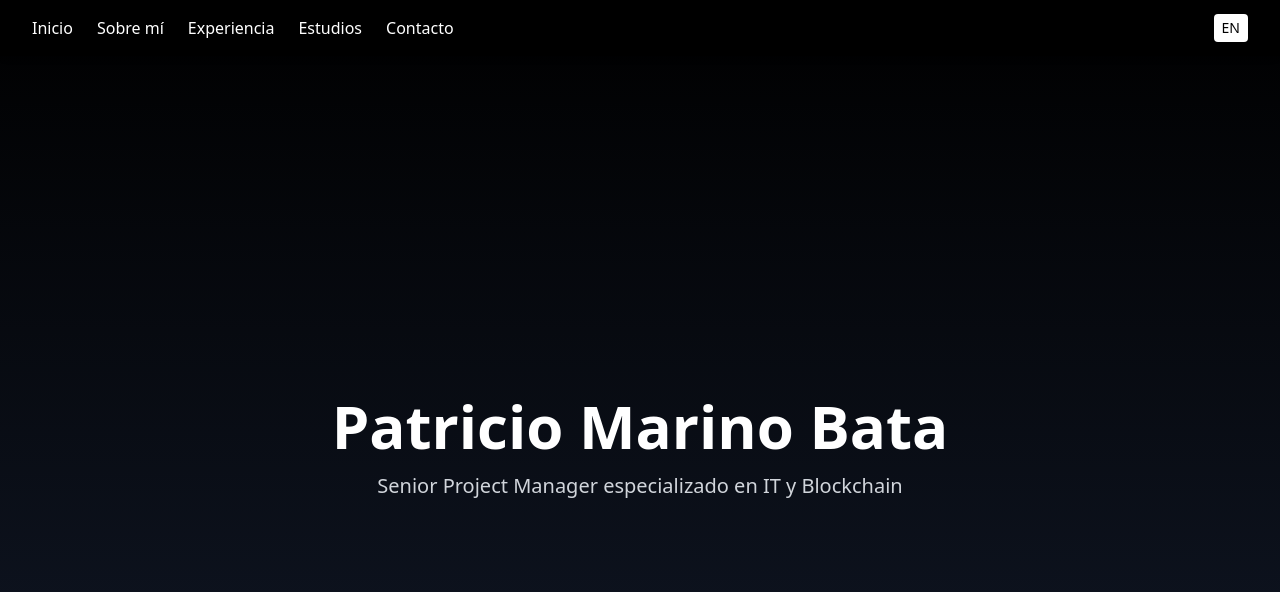
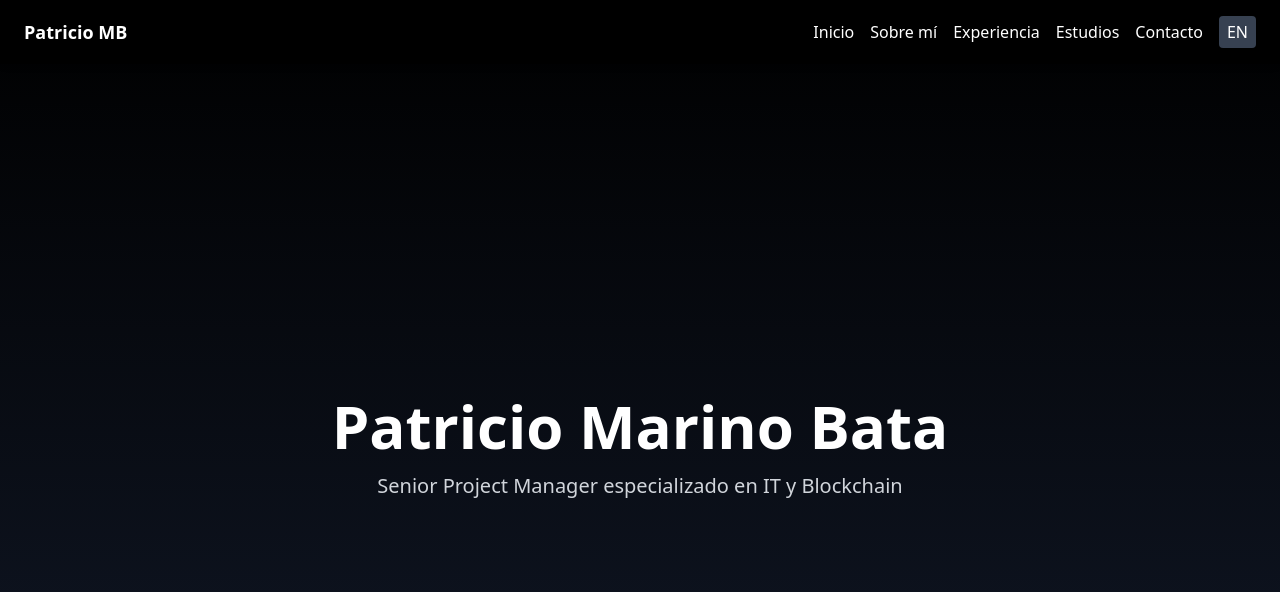
Before and after one commit to PatoMarinoBata/portfolio, a React (Vite) app: page / in a window 1280 px wide. Shown: the top 592 px of the page. Built offline with nearby package versions, Linux system fonts and the light colour scheme.

Commit message:
Navbar con fondo fijo y scroll compensado

```diff
--- a/src/Navbar.jsx
+++ b/src/Navbar.jsx
@@ -1,32 +1,24 @@
+import React from "react";
 import { useLanguage } from "./LanguageContext";
 
 export default function Navbar() {
-  const { texts, toggleLanguage } = useLanguage();
-  const links = [
-    { id: "home", label: texts.navbar.home },
-    { id: "about", label: texts.navbar.about },
-    { id: "experience", label: texts.navbar.experience },
-    { id: "studies", label: texts.navbar.studies },
-    { id: "contact", label: texts.navbar.contact },
-  ];
+  const { texts, toggleLanguage, language } = useLanguage();
 
   return (
-    <nav className="fixed top-0 left-0 w-full bg-black bg-opacity-80 text-white flex justify-between items-center px-8 z-50 shadow-md">
-      <ul className="flex space-x-6 py-4 text-sm md:text-base">
-        {links.map((link) => (
-          <li key={link.id}>
-            <a href={`#${link.id}`} className="hover:text-blue-400 transition">
-              {link.label}
-            </a>
-          </li>
-        ))}
-      </ul>
-      <button
-        onClick={toggleLanguage}
-        className="text-xs md:text-sm bg-white text-black px-2 py-1 rounded hover:bg-gray-200 transition"
-      >
-        {texts.navbar.language}
-      </button>
+    <nav className="fixed top-0 left-0 w-full bg-black shadow-md z-50">
+      <div className="flex justify-between items-center px-6 py-4 text-white">
+        <div className="font-bold text-lg">Patricio MB</div>
+        <div className="space-x-4 text-sm md:text-base">
+          <a href="#home" className="hover:text-blue-400 transition">{texts.navbar.home}</a>
+          <a href="#about" className="hover:text-blue-400 transition">{texts.navbar.about}</a>
+          <a href="#experience" className="hover:text-blue-400 transition">{texts.navbar.experience}</a>
+          <a href="#studies" className="hover:text-blue-400 transition">{texts.navbar.studies}</a>
+          <a href="#contact" className="hover:text-blue-400 transition">{texts.navbar.contact}</a>
+          <button onClick={toggleLanguage} className="ml-4 bg-gray-700 px-2 py-1 rounded hover:bg-gray-600 transition">
+            {language === "es" ? "EN" : "ES"}
+          </button>
+        </div>
+      </div>
     </nav>
   );
 }
--- a/src/portfolio.jsx
+++ b/src/portfolio.jsx
@@ -32,7 +32,7 @@ export default function Portfolio() {
       </section>
 
       {/* Sobre mí */}
-      <section id="about" className="snap-start h-screen p-6 md:p-10 flex flex-col md:flex-row items-center justify-center bg-gray-900">
+      <section id="about" className="snap-start h-screen pt-24 md:p-10 flex flex-col md:flex-row items-center justify-center bg-gray-900">
         <div className="w-full md:w-1/2 flex justify-center items-center overflow-hidden relative h-[300px] md:h-[400px]">
           <AnimatePresence mode="wait">
             <motion.img
@@ -55,7 +55,7 @@ export default function Portfolio() {
       </section>
 
       {/* Experiencia */}
-      <section id="experience" className="snap-start min-h-screen p-6 md:p-10 bg-gray-950">
+      <section id="experience" className="snap-start min-h-screen pt-24 md:p-10 bg-gray-950">
         <h2 className="text-3xl font-semibold mb-10 text-center">Experiencia Laboral</h2>
         <div className="space-y-8">
           {/* experiencia laboral... */}
```
